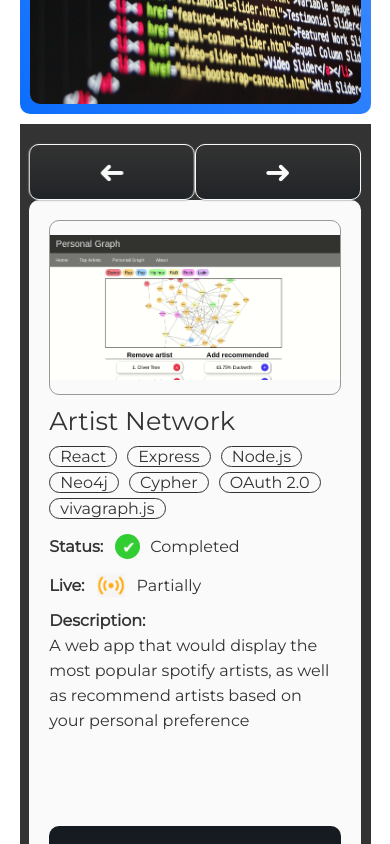
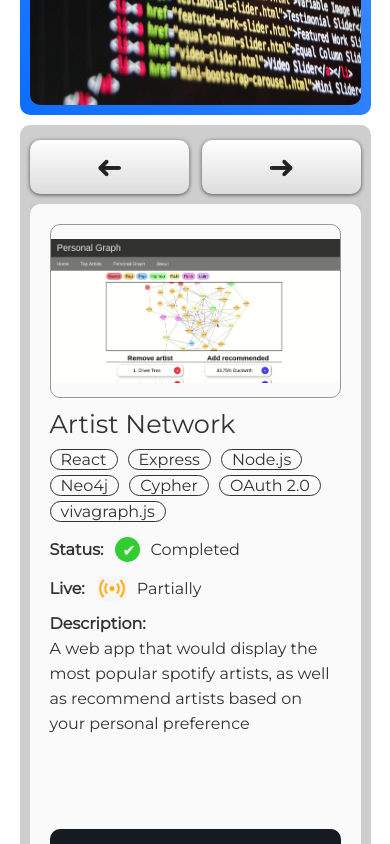
Before and after one commit to ADSmith-0/personal-website, a Next.js app: page / in a window 390 px wide. Shown: the part 960-1804 px from the top of the page. Built offline with nearby package versions, Linux system fonts and the light colour scheme.

Commit message:
update: styled carousel buttons and changed date format for posts

```diff
--- a/pages/index.tsx
+++ b/pages/index.tsx
@@ -10,6 +10,7 @@ import { PostType } from '../types/post';
 import Carousel from '../components/carousel';
 import ProjectCard from '../components/project-card';
 import PostCard from '../components/post-card';
+import { sortByDate } from '../lib/util';
 export const getStaticProps:GetStaticProps = async () => {
   const Projects = getAllProjectsData();
   const Posts = getAllPostsData();
@@ -20,7 +21,7 @@ export const getStaticProps:GetStaticProps = async () => {
   return {
     props: {
       projects: featured_projects,
-      posts: featured_posts
+      posts: featured_posts.sort(sortByDate)
     }
   }
 }
--- a/posts/best-resources-for-learning-web-development.md
+++ b/posts/best-resources-for-learning-web-development.md
@@ -2,7 +2,7 @@
 title: 'Best resources for keeping up with web development, for beginners and experts alike'
 cover_image: '/images/posts/image2.jpg'
 author: 'adam'
-date: '4th March 2021'
+date: '18/03/2021'
 excerpt: 'Test excerpt'
 featured: true
 ---
--- a/posts/how-to-get-100-page-speed.md
+++ b/posts/how-to-get-100-page-speed.md
@@ -2,7 +2,7 @@
 title: 'Why a perfect 100 page speed is nearly impossible, and how people cheat the system to achieve it'
 cover_image: '/images/posts/image1.jpg'
 author: 'adam'
-date: '5th March 2021'
+date: '05/03/2021'
 excerpt: 'Test excerpt'
 featured: true
 ---
--- a/posts/test3.md
+++ b/posts/test3.md
@@ -2,7 +2,7 @@
 title: 'test3'
 cover_image: '/images/posts/image3.jpg'
 author: 'adam'
-date: '3rd March 2021'
+date: '02/03/2021'
 excerpt: 'Test excerpt'
 featured: false
 ---
--- a/posts/test4.md
+++ b/posts/test4.md
@@ -2,7 +2,7 @@
 title: 'test4'
 cover_image: '/images/posts/image4.jpg'
 author: 'adam'
-date: '2nd March 2021'
+date: '03/03/2021'
 excerpt: 'Test excerpt'
 featured: false
 ---
--- a/styles/carousel.module.css
+++ b/styles/carousel.module.css
@@ -46,18 +46,27 @@
         width: 85vw;
         margin: auto;
     }
-}
-@media (max-width: 500px) {
     .btn {
         position: relative;
-        width: 50%;
+        width: 48%;
         border-radius: 10px;
         color: #fafafa;
         background-image: linear-gradient(0deg, #212427, #333);
-        border: 1px solid #fafafa;
+        /* border: 1px solid #fafafa; */
+        box-shadow: 0px 1px 4px #000;
     }
     #left_btn, #right_btn {
         top: 0;
         left: 0;
     }
+    #left_btn { margin-right: 2%; }
+    #right_btn { margin-left: 2%; }
+    .carousel { margin-top: 10px; }
+    @media(prefers-color-scheme: light) {
+        .btn {
+            background-image: linear-gradient(180deg, #fff, #ddd);
+            color: #222;
+            box-shadow: 0 1px 4px #505050;
+        }
+    }
 }
--- a/styles/home.module.css
+++ b/styles/home.module.css
@@ -92,7 +92,8 @@
 }
 #posts_text { padding-right: 30px; }
 .carousel_container {
-    padding: 20px 0;
+    padding: 15px 10px;
+    border-radius: 10px;
     background-color: #333;
     margin-bottom: 10px;
 }
@@ -122,6 +123,7 @@
     #intro_text { color: #222; }
     .social_icon { filter: brightness(0); }
     /* .carousel_container { background-image: linear-gradient(45deg, #cecece, #fff, #cecece); } */
+    .carousel_container { background-color: #cecece;}
 }
 @media(max-width: 480px) {
     .description_section {
```
